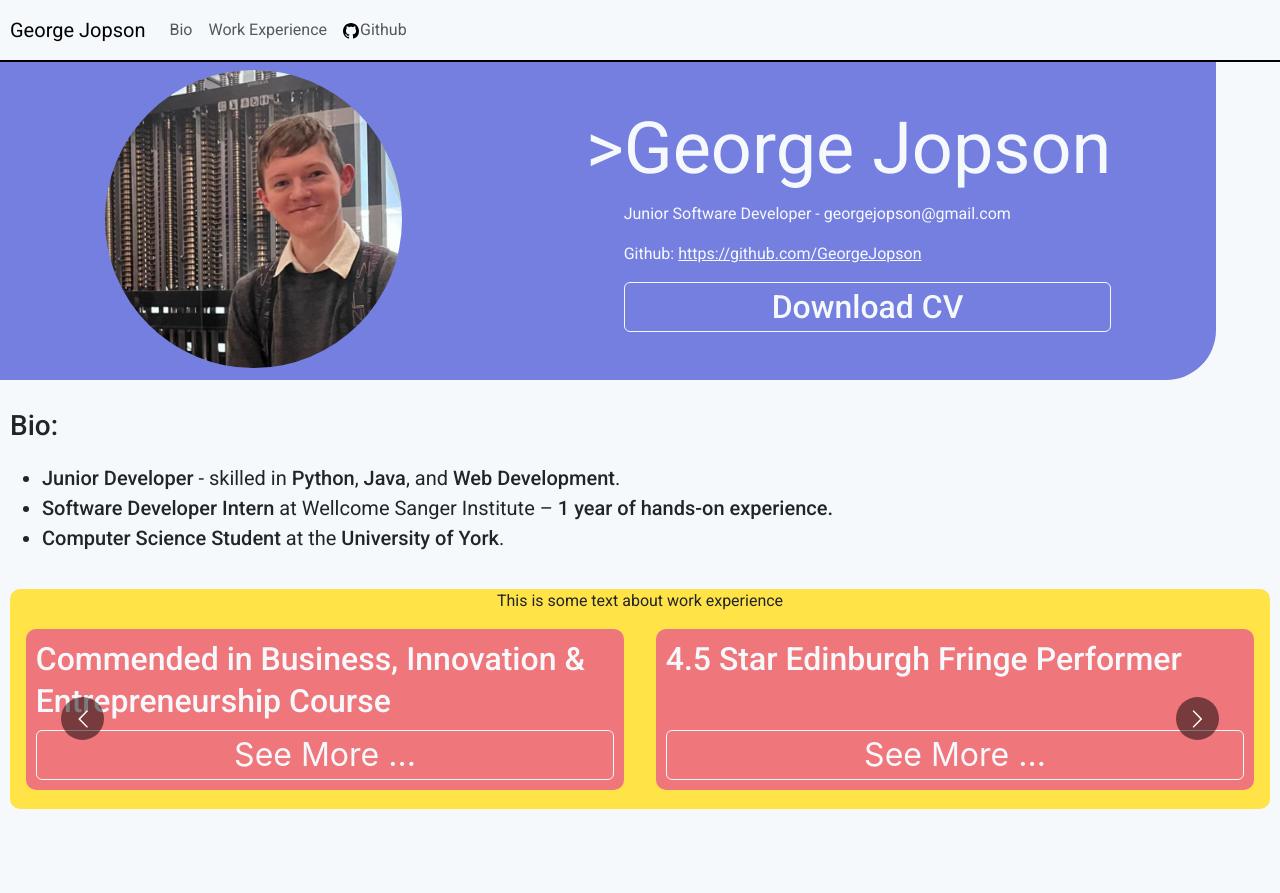
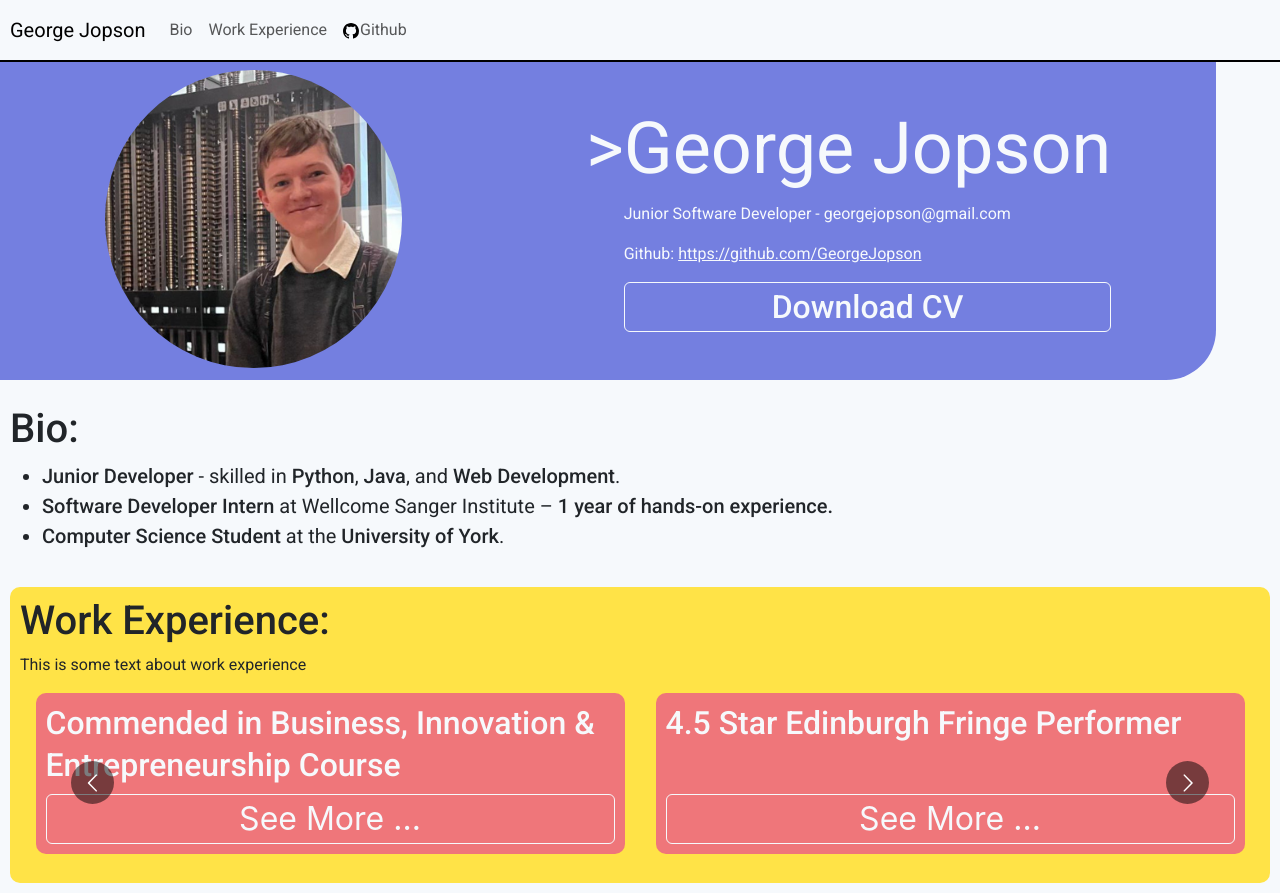
Before and after one commit to GeorgeJopson/GeorgeJopson.github.io, a React (Create React App) app: page / in a window 1280 px wide. Before the commit the page ends 819 px from the top, so only its background shows below. Built offline with nearby package versions, Linux system fonts and the light colour scheme.

Commit message:
Fix bio and work experience titles

```diff
--- a/src/Bio/Bio.js
+++ b/src/Bio/Bio.js
@@ -4,7 +4,7 @@ import '../fonts.css';
 function Bio(){
   return(
     <div className="bioBox" id="bio">
-      <p className="robotoRegular bioText"><span className='robotoMedium bioTitle'>Bio:</span></p>
+      <h1 className="robotoMedium ">Bio:</h1>
       <ul>
         <li className="robotoRegular bioBulletPoint"><span className='robotoMedium'>Junior Developer</span> - skilled in <span className="robotoMedium">Python</span>, <span className="robotoMedium">Java</span>, and <span className="robotoMedium">Web Development</span>.</li>
         <li className="robotoRegular bioBulletPoint"><span className="robotoMedium">Software Developer Intern</span> at Wellcome Sanger Institute – <span className='robotoMedium'>1 year of hands-on experience.</span></li>
--- a/src/WorkExperience/WorkExperience.css
+++ b/src/WorkExperience/WorkExperience.css
@@ -2,4 +2,6 @@
   margin: 10px;
   background-color: #FFE347;
   border-radius:10px;
+  text-align: left;
+  padding: 10px;
 }
--- a/src/WorkExperience/WorkExperience.js
+++ b/src/WorkExperience/WorkExperience.js
@@ -6,6 +6,7 @@ import AchievementCarousel from '../AchievementCarousel/AchievementCarousel';
 function WorkExperience(){
   return (
     <div className='containerBox' id="work-experience">
+      <h1 className="robotoMedium">Work Experience:</h1>
       <p className="robotoRegular">This is some text about work experience</p>
       <AchievementCarousel />
     </div>
```
